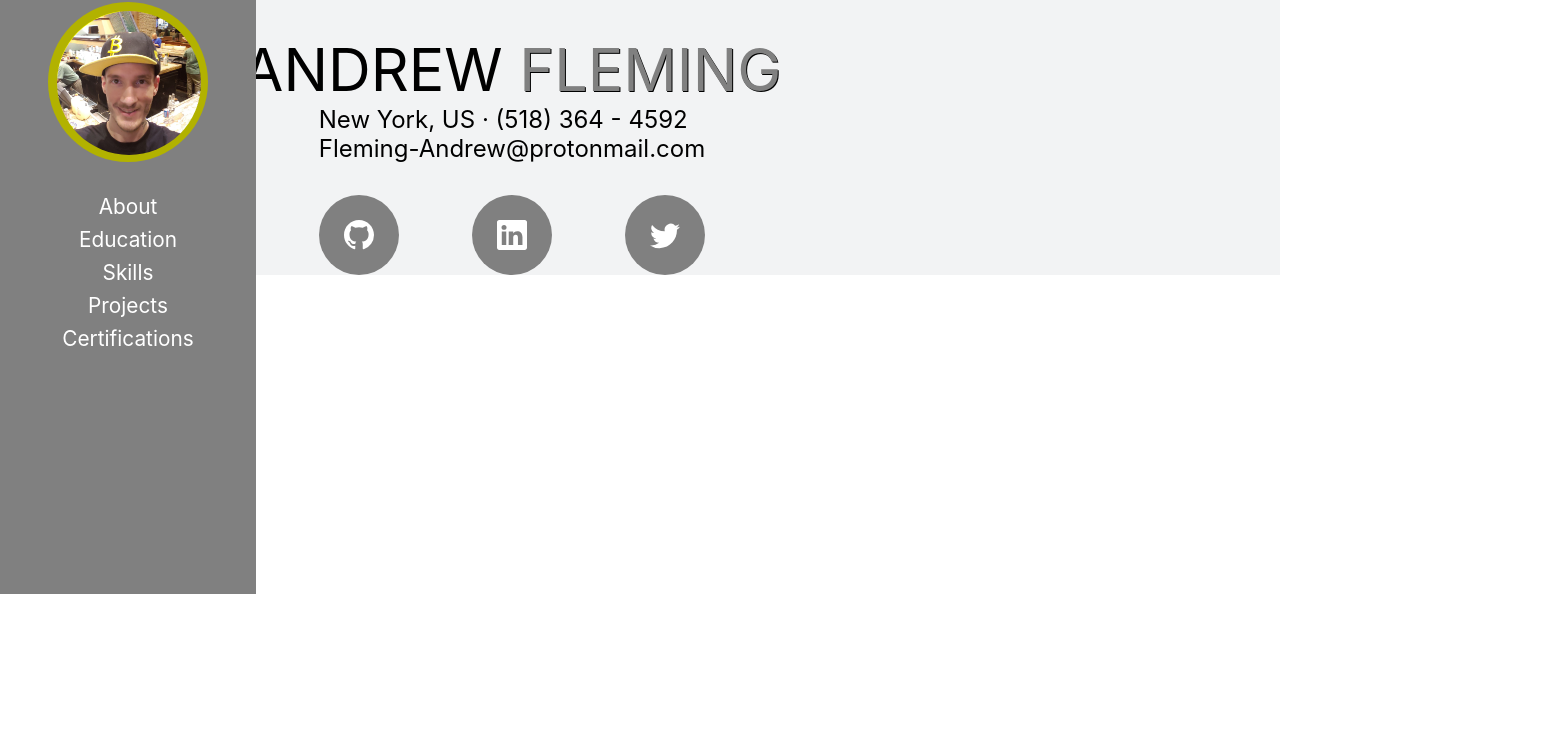
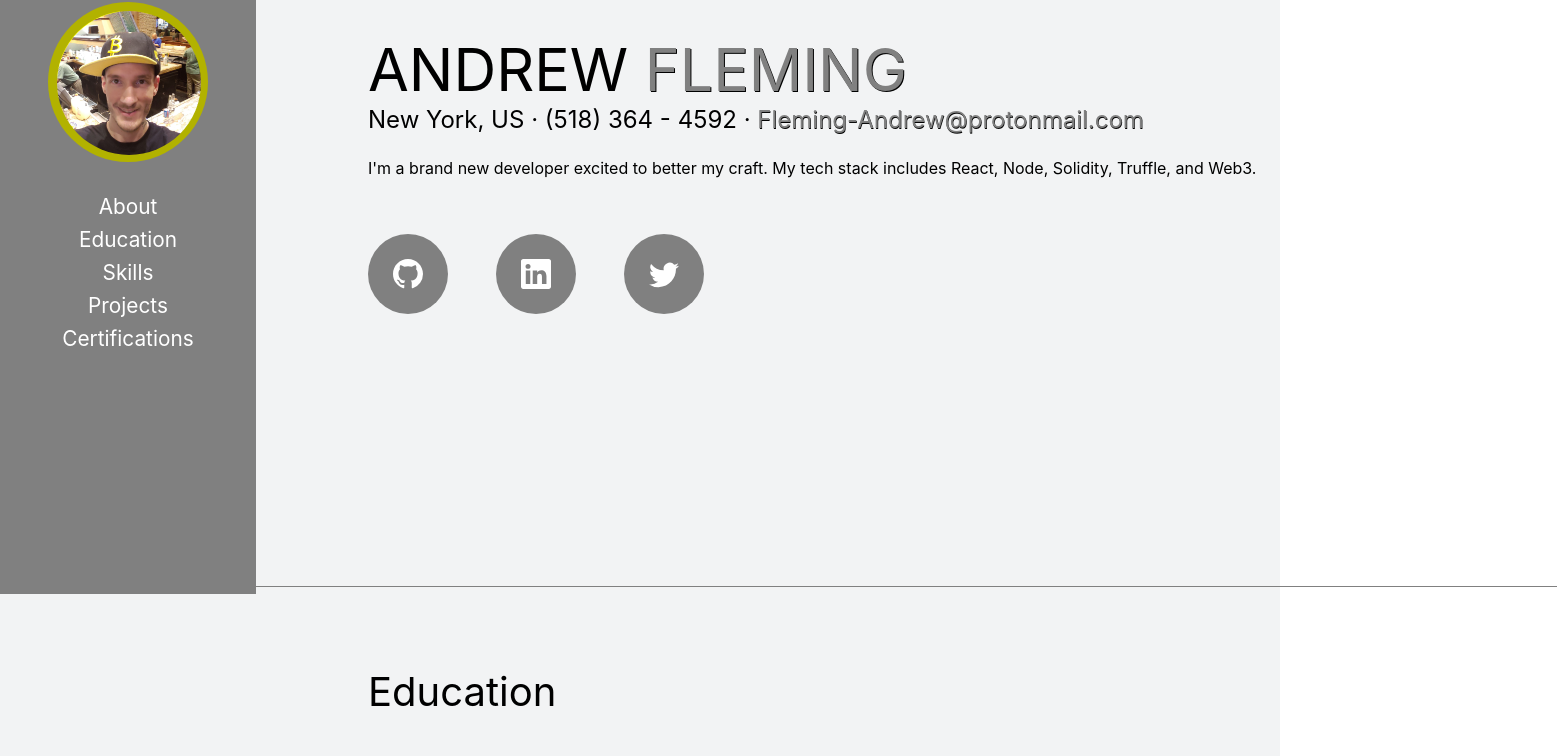
Before and after one commit to andrew-fleming/my-portfolio, a React (Create React App) app: page / in a window 1280 px wide. Shown: the part 174-930 px from the top of the page, 1557 px wide, since content can reach past the window. Before the commit the page ends 800 px from the top, so only its background shows below. Built offline with nearby package versions, Linux system fonts and the light colour scheme.

Commit message:
Added Education component

```diff
--- a/package.json
+++ b/package.json
@@ -6,6 +6,7 @@
     "@testing-library/jest-dom": "^5.11.4",
     "@testing-library/react": "^11.1.0",
     "@testing-library/user-event": "^12.1.10",
+    "axios": "^0.21.1",
     "bootstrap-icons": "^1.2.2",
     "react": "^17.0.1",
     "react-dom": "^17.0.1",
--- a/src/components/About.jsx
+++ b/src/components/About.jsx
@@ -5,12 +5,14 @@ import styled from 'styled-components'
 const Container = styled.div`
     display: flex;
     justify-content: center;
+    height: 34.5rem;
+    margin-left: 7rem;
 `;
 
 const SubContainer = styled.div`
     display: flex;
     flex-direction: column;
-    align-items: center;
+    align-items: flex-start;
 `;
 
 const Title = styled.div`
@@ -20,6 +22,10 @@ const Title = styled.div`
 const Color = styled.span`
     color: grey;
     text-shadow: 1px 1px black;
+`;
+
+const Color2 = styled(Color)`
+    text-shadow: .5px .5px black;
 `;
 
 const Location = styled.span`
@@ -34,12 +40,18 @@ const ImgCircle = styled.div`
     display: flex;
     align-items: center;
     justify-content: center;
+    margin-right: 3rem;
 `;
 
 const ImgDiv = styled.div`
     margin-top: 2rem;
     display: flex;
-    justify-content: space-between;
+    justify-content: flex-start;
+`;
+
+const Bio = styled.div`
+    margin-top: 1.5rem;
+    margin-bottom: 1.5rem;
 `;
 
 export default function About() {
@@ -47,8 +59,10 @@ export default function About() {
     let firstName = 'ANDREW '
     let lastName = 'FLEMING'
 
-    let location = 'New York, US · (518) 364 - 4592'
+    let location = 'New York, US · (518) 364 - 4592 · '
     let email = 'Fleming-Andrew@protonmail.com'
+
+    let quickBio = "I'm a brand new developer excited to better my craft. My tech stack includes React, Node, Solidity, Truffle, and Web3."
 
     let linkedinIcon = <svg xmlns="http://www.w3.org/2000/svg" width="30" height="30" fill="white" class="bi bi-linkedin" viewBox="0 0 16 16">
         <path d="M0 1.146C0 .513.526 0 1.175 0h13.65C15.474 0 16 .513 16 1.146v13.708c0 .633-.526 1.146-1.175 1.146H1.175C.526 16 0 15.487 0 14.854V1.146zm4.943 12.248V6.169H2.542v7.225h2.401zm-1.2-8.212c.837 0 1.358-.554 1.358-1.248-.015-.709-.52-1.248-1.342-1.248-.822 0-1.359.54-1.359 1.248 0 .694.521 1.248 1.327 1.248h.016zm4.908 8.212V9.359c0-.216.016-.432.08-.586.173-.431.568-.878 1.232-.878.869 0 1.216.662 1.216 1.634v3.865h2.401V9.25c0-2.22-1.184-3.252-2.764-3.252-1.274 0-1.845.7-2.165 1.193v.025h-.016a5.54 5.54 0 0 1 .016-.025V6.169h-2.4c.03.678 0 7.225 0 7.225h2.4z"/>
@@ -76,16 +90,19 @@ export default function About() {
             </Title>
 
                 <Location>
-                    {location}
-                    <div>
-                        {email}
-                    </div>
+                    { location }
+                    <Color2>
+                        { email }
+                    </Color2>
+                    </Location>
+                    <Bio>
+                        { quickBio }
+                    </Bio>
                     <ImgDiv>
                         <ImgCircle> { githubIcon } </ImgCircle>
                         <ImgCircle> { linkedinIcon } </ImgCircle>
                         <ImgCircle> { twitterIcon } </ImgCircle>
                     </ImgDiv>
-                </Location>
             </SubContainer>
         </Container>
     )
--- /dev/null
+++ b/src/components/Education.jsx
@@ -0,0 +1,46 @@
+import React from 'react'
+import styled from 'styled-components'
+
+const Container = styled.div`
+    margin-top: 5rem;
+    margin-left: 7rem;
+    height: 60rem;
+    width: 100%;
+`;
+
+const Title = styled.div`
+    font-size: 2.5rem;
+`;
+
+const School = styled.div`
+    margin-top: 3rem;
+    display: flex;
+    justify-content: space-between;
+`;
+
+export default function Education() {
+
+    let goddard = 'Goddard College'
+    let goddardTime = '2012 - 2015'
+    let snc = 'Sierra Nevada College'
+    let sncTime = '2015 - 2017'
+    let bfa = 'BFA Creative Writing'
+    let mfa = 'MFA Creative Writing'
+
+
+
+    return (
+        <Container>
+            <Title>
+                Education
+            </Title>
+            <School>
+                { goddard }
+                <div>
+                { goddardTime }
+
+                </div>
+            </School>
+        </Container>
+    )
+}
--- a/src/components/Main.jsx
+++ b/src/components/Main.jsx
@@ -3,10 +3,10 @@ import styled from 'styled-components'
 
 import Sidebar from './Sidebar'
 import About from './About'
+import Education from './Education'
 
 
 const Whole = styled.div`
-    width: 100%;
     display: flex;
     justify-content: flex-start;
 `;
@@ -20,8 +20,15 @@ const Side = styled.div`
 `;
 
 const MainContent = styled.div`
-    width: 80%;
+    position: relative;
+    margin-left: 20%;
     margin-top: 13rem;
+`;
+
+const PageBreak = styled.header`
+    height: .05rem;
+    width: 130%;
+    background-color: grey;
 `;
 
 export default function Main() {
@@ -33,6 +40,8 @@ export default function Main() {
                 </Side>
                 <MainContent>
                     <About />
+                    <PageBreak />
+                    <Education />
                 </MainContent>
             </Whole>
         </div>
```
Also changed, not shown: 2 other files (tests, documents, lock files or other folders).
